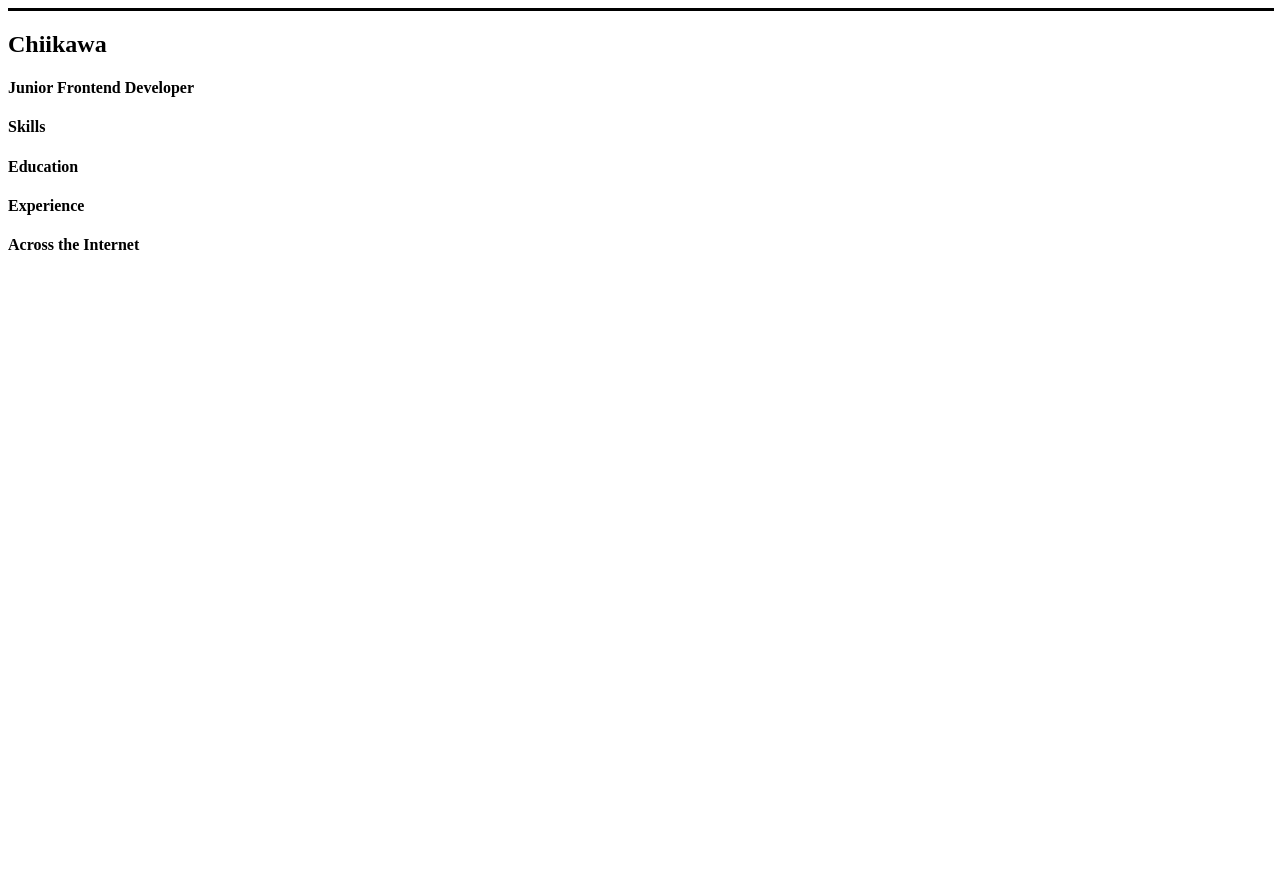
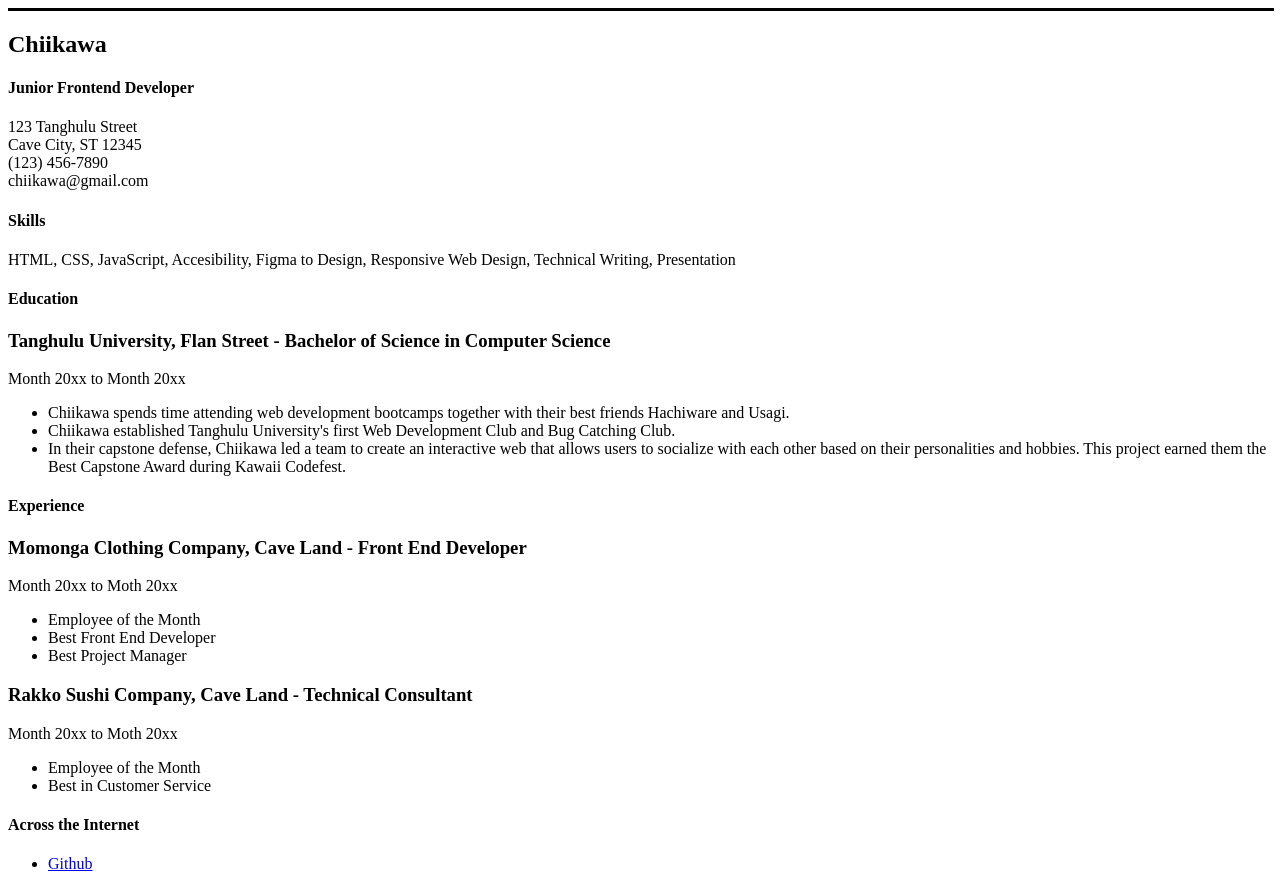
Before and after one commit to EJ-bluemage/Single-Page-CV, a plain HTML site: page index.html in a window 1280 px wide. Before the commit the page ends 800 px from the top, so only its background shows below. Drawn offline with Linux system fonts and the light colour scheme.

Commit message:
Added necessary information

```diff
--- a/index.html
+++ b/index.html
@@ -22,24 +22,61 @@
 
         <section>
             <h4>Junior Frontend Developer</h4>
+            123 Tanghulu Street
+            <br />
+            Cave City, ST 12345
+            <br />
+            (123) 456-7890
+            <br />
+            chiikawa@gmail.com
+            <br />
         </section>
 
         <section>
             <h4>Skills</h4>
+            <p>
+                HTML, CSS, JavaScript, Accesibility, Figma to Design, Responsive Web Design,
+                Technical Writing, Presentation
+            </p>
         </section>
 
         <section>
             <h4>Education</h4>
+            <h3>Tanghulu University, Flan Street - Bachelor of Science in Computer Science</h3>
+            <p>Month 20xx to Month 20xx</p>
+            <ul>
+                <li>Chiikawa spends time attending web development bootcamps together with their best friends Hachiware and Usagi.</li>
+                <li>Chiikawa established Tanghulu University's first Web Development Club
+                    and Bug Catching Club.</li>
+                <li>In their capstone defense, Chiikawa led a team to create an interactive web that allows users to socialize
+                    with each other based on their personalities and hobbies. This project earned them the Best Capstone Award
+                    during Kawaii Codefest.</li>
+            </ul>
         </section>
 
         <section>
             <h4>Experience</h4>
+            <h3>Momonga Clothing Company, Cave Land - Front End Developer</h3>
+            <p>Month 20xx to Moth 20xx</p>
+            <ul>
+                <li>Employee of the Month</li>
+                <li>Best Front End Developer</li>
+                <li>Best Project Manager</li>
+            </ul>
+
+            <h3>Rakko Sushi Company, Cave Land - Technical Consultant</h3>
+            <p>Month 20xx to Moth 20xx</p>
+            <ul>
+                <li>Employee of the Month</li>
+                <li>Best in Customer Service</li>
+            </ul>
         </section>
 
         <section>
             <h4>Across the Internet</h4>
+            <ul>
+                <li><a href="https://github.com/EJ-bluemage" target="_blank" rep="noopener noreferrer">Github</a></li>
+            </ul>
         </section>
-
-
     </body>
 </html>
```
